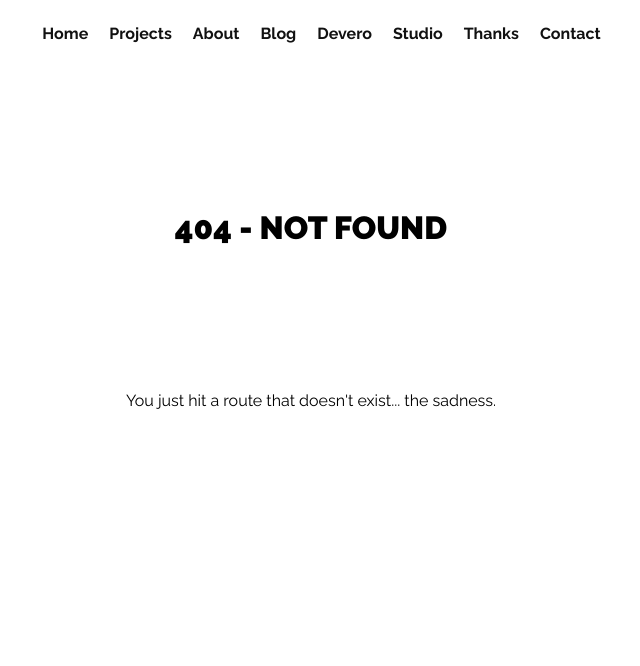
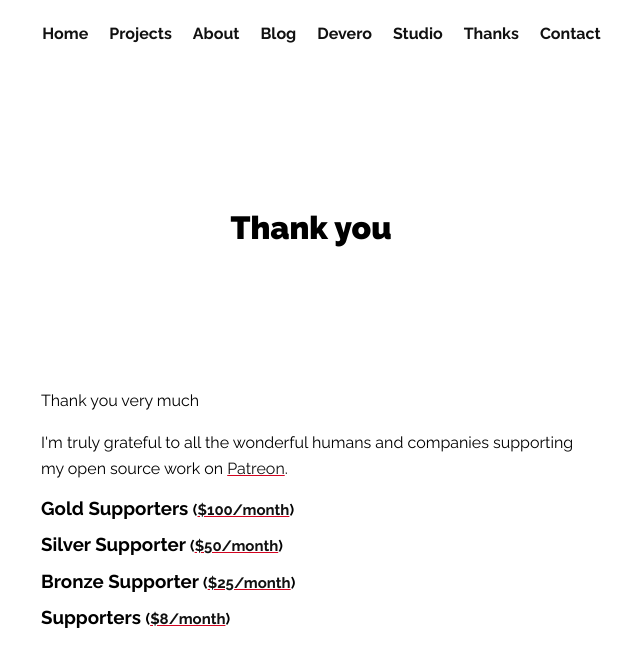
Before and after one commit to alexdevero/alex-devero-website-nextjs, a Next.js app: page /thanks in a window 1280 px wide. Before the commit this address had no page. Shown: the top 666 px of the page, without its empty margins (329-969 px from the left). Built offline with nearby package versions, Linux system fonts and the light colour scheme; some icons are missing.

Commit message:
Add thanks page

```diff
--- /dev/null
+++ b/pages/thanks.jsx
@@ -0,0 +1,54 @@
+import React from 'react'
+import Head from 'next/head'
+
+import Layout from '../components/layout'
+
+const Thanks = () => (
+  <>
+    <Head>
+        <title>Thanks</title>
+      </Head>
+
+    <Layout page="thanks" title="Thanks | Alex Devero">
+      <div className="hero">
+        <h1>Thank you</h1>
+      </div>
+
+      <div className="container">
+        <div className="row justify-content-center">
+          <div className="col-md-10 col-lg-7 col-xl-6">
+            <p className="mb-1">Thank you very much</p>
+
+            <p className="mb-1">I'm truly grateful to all the wonderful humans and companies supporting my open source work on <a href="https://www.patreon.com/alexdevero">Patreon</a>.</p>
+
+            <h3 className="support-tier-heading mb-2">Gold Supporters <small className="support-tier-price">(<a className="link--red link--underline" href="https://www.patreon.com/join/alexdevero/checkout?rid=5109499" rel="noopener noreferrer" target="_blank">&#36;100/month</a>)</small></h3>
+
+            <ul style={{ display: 'none' }}>
+              <li><a href="">Supporter name</a></li>
+            </ul>
+
+            <h3 className="support-tier-heading mb-2">Silver Supporter <small className="support-tier-price">(<a className="link--red link--underline" href="https://www.patreon.com/join/alexdevero/checkout?rid=5109494" rel="noopener noreferrer" target="_blank">&#36;50/month</a>)</small></h3>
+
+            <ul style={{ display: 'none' }}>
+              <li><a href="">Supporter name</a></li>
+            </ul>
+
+            <h3 className="support-tier-heading mb-2">Bronze Supporter <small className="support-tier-price">(<a className="link--red link--underline" href="https://www.patreon.com/join/alexdevero/checkout?rid=5109490" rel="noopener noreferrer" target="_blank">&#36;25/month</a>)</small></h3>
+
+            <ul style={{ display: 'none' }}>
+              <li><a href="">Supporter name</a></li>
+            </ul>
+
+            <h3 className="support-tier-heading mb-2">Supporters <small className="support-tier-price">(<a className="link--red link--underline" href="https://www.patreon.com/join/alexdevero/checkout?rid=5109489" rel="noopener noreferrer" target="_blank">&#36;8/month</a>)</small></h3>
+
+            <ul style={{ display: 'none' }}>
+              <li><a href="">Supporter name</a></li>
+            </ul>
+          </div>
+        </div>
+      </div>
+    </Layout>
+  </>
+)
+
+export default Thanks
```
